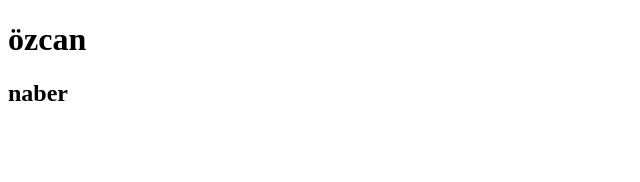
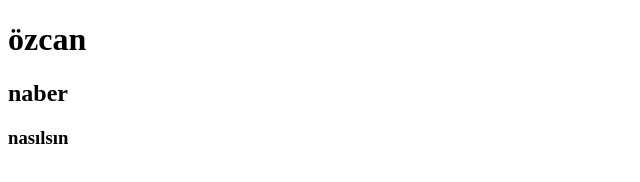
Before and after one commit to ozcan1289/denemestatik, a plain HTML site: page index.html in a window 1280 px wide. Shown: the full height of the page, 0-640 px from the left. Drawn offline with Linux system fonts and the light colour scheme.

Commit message:
Update index.html

```diff
--- a/index.html
+++ b/index.html
@@ -9,5 +9,6 @@
 <body>
     <h1>özcan</h1>
     <h2>naber</h2>
+    <h3>nasılsın</h3>
 </body>
 </html>
```
